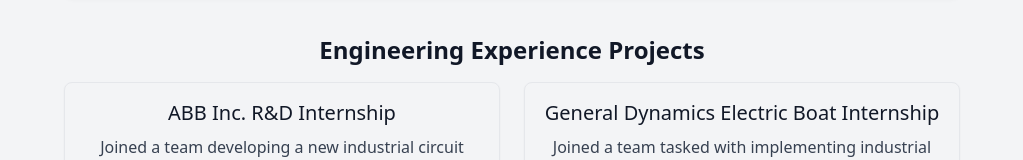
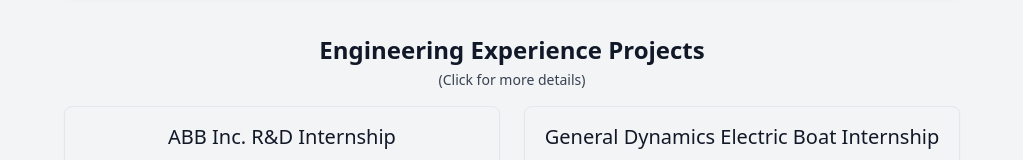
Before and after one commit to Elliot-Reese/Reese-Portfolio, a Next.js app: page / in a window 1280 px wide. Shown: the part 486-646 px from the top of the page, without its empty margins (128-1151 px from the left). Built offline with nearby package versions, Linux system fonts and the light colour scheme.

Commit message:
encourage clickthroughs

```diff
--- a/src/app/page.tsx
+++ b/src/app/page.tsx
@@ -72,6 +72,11 @@
           {/* Projects Section */}
           <div id="projects" className="mt-10">
             <h2 className="text-2xl font-semibold text-gray-900 dark:text-white">Engineering Experience Projects</h2>
+            {/* <p className="text-m text-gray-700 dark:text-gray-300 mt-2">
+              Here are some projects showcasing my skills and breadth of knowledge. </p> */}
+              <p className="text-sm text-gray-700 dark:text-gray-300 mt-1">
+                (Click for more details)
+              </p>
             <div className="grid grid-cols-1 md:grid-cols-2 gap-6 mt-4">
             <Link href="/projects/abb-internship" className="block">
                 <Card className="hover:shadow-lg hover:bg-stone-300">
```
